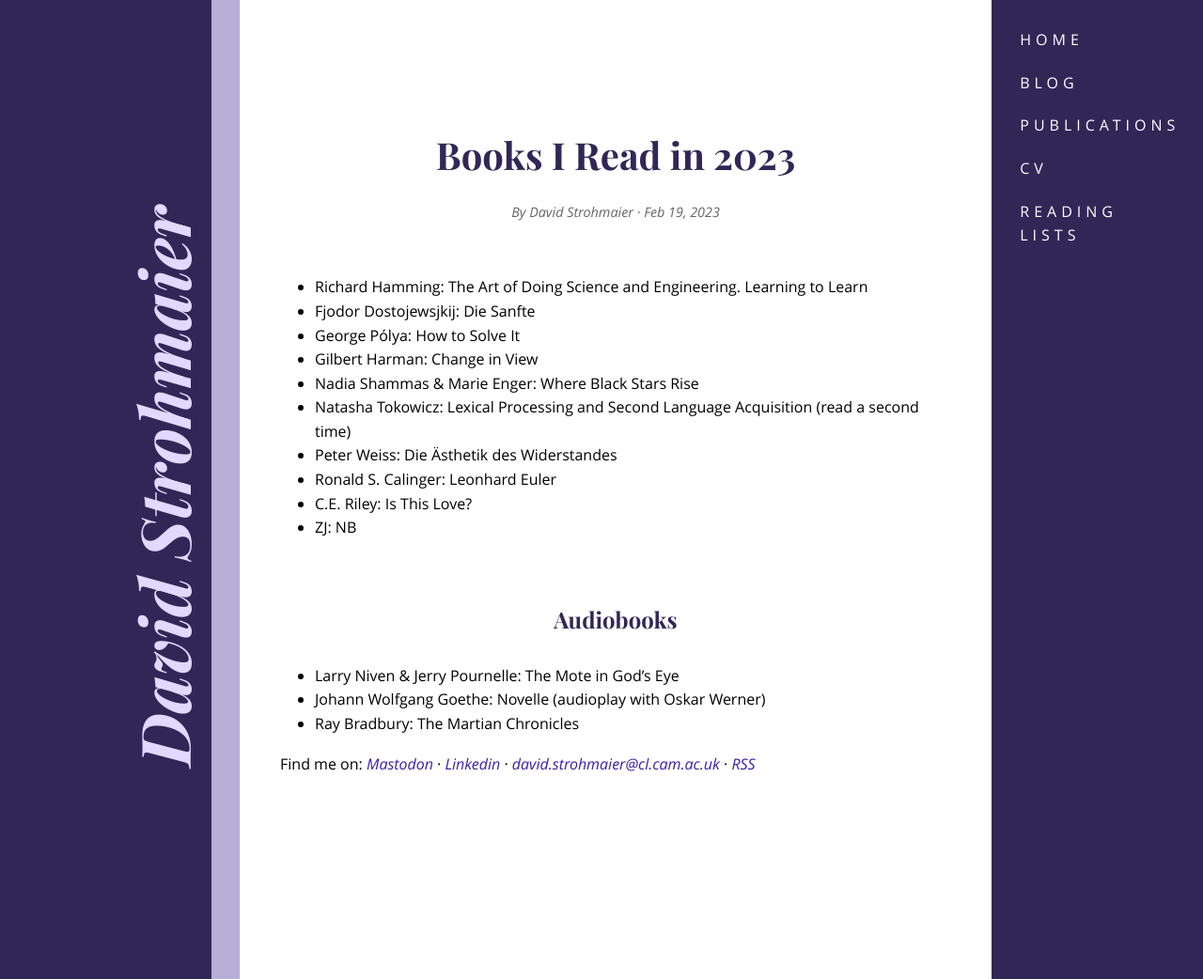
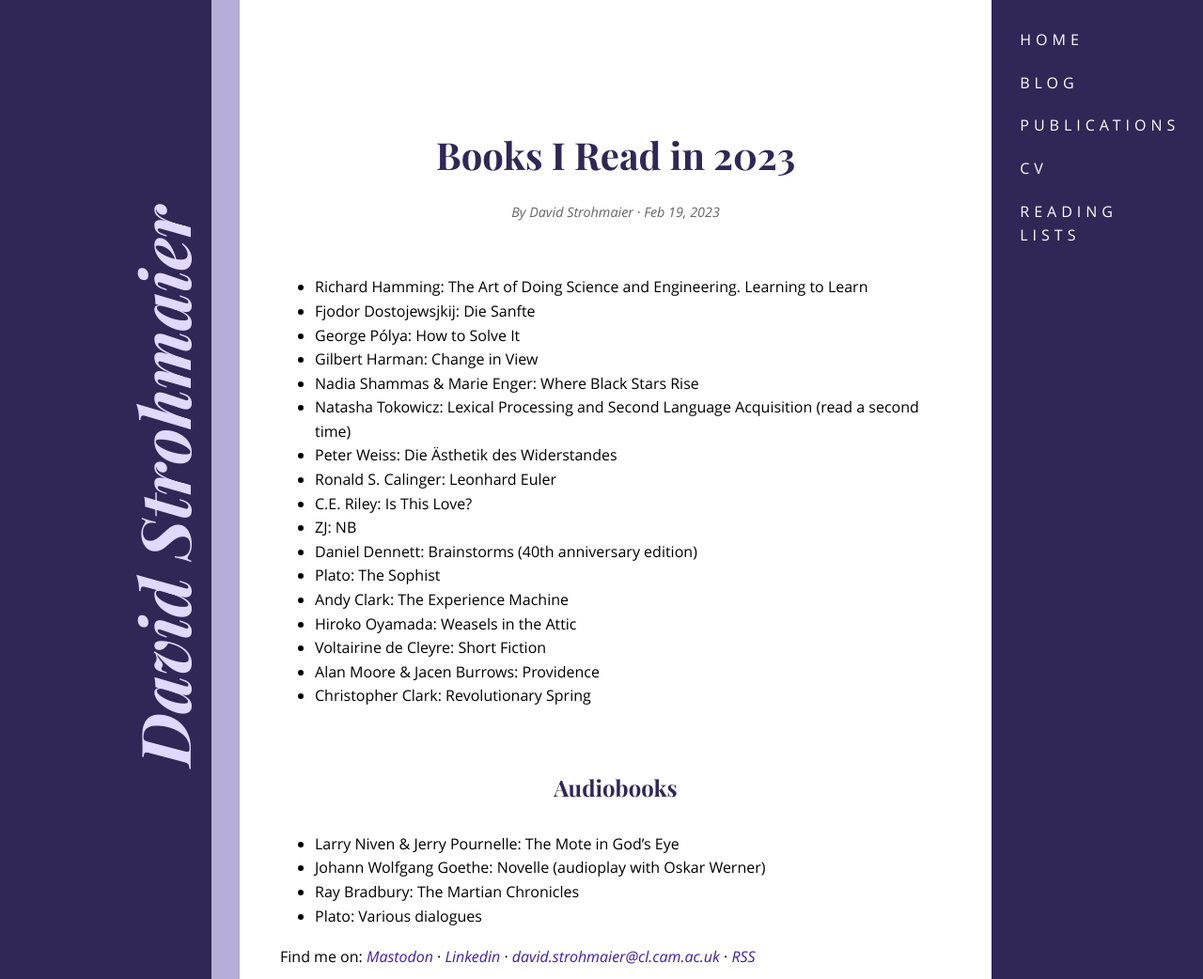
Before and after one commit to dstrohmaier/dstrohmaier.github.io, a Jekyll site: the page built from lists/_posts/2023-02-19-Books-2023.md, in a window 1280 px wide and 1042 px high. Shown: the whole window at 94% size. Built offline with Jekyll 4.4.1, drawn with Linux system fonts in a browser that asks for light colours.

Commit message:
New post and updated book list

```diff
--- a/lists/_posts/2023-02-19-Books-2023.md
+++ b/lists/_posts/2023-02-19-Books-2023.md
@@ -16,9 +16,17 @@ categories: lists
 * Ronald S. Calinger: Leonhard Euler
 * C.E. Riley: Is This Love?
 * ZJ: NB
+* Daniel Dennett: Brainstorms (40th anniversary edition)
+* Plato: The Sophist
+* Andy Clark: The Experience Machine
+* Hiroko Oyamada: Weasels in the Attic
+* Voltairine de Cleyre: Short Fiction
+* Alan Moore & Jacen Burrows: Providence
+* Christopher Clark: Revolutionary Spring
 
 ## Audiobooks
 
 * Larry Niven & Jerry Pournelle: The Mote in God's Eye
 * Johann Wolfgang Goethe: Novelle (audioplay with Oskar Werner)
 * Ray Bradbury: The Martian Chronicles
+* Plato: Various dialogues
```
Also changed, not shown: posts/_posts/2023-12-20-generative-senses.md (added, +23 -0 lines).
